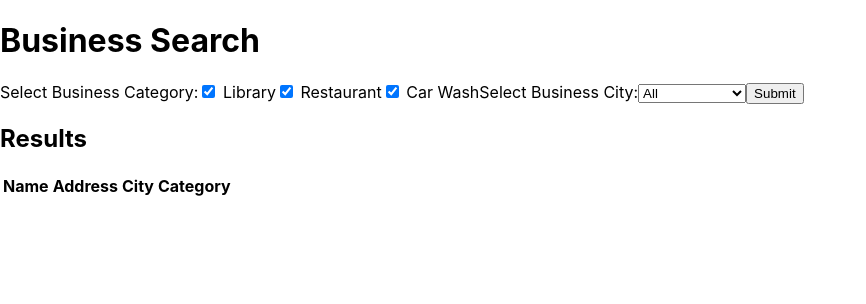
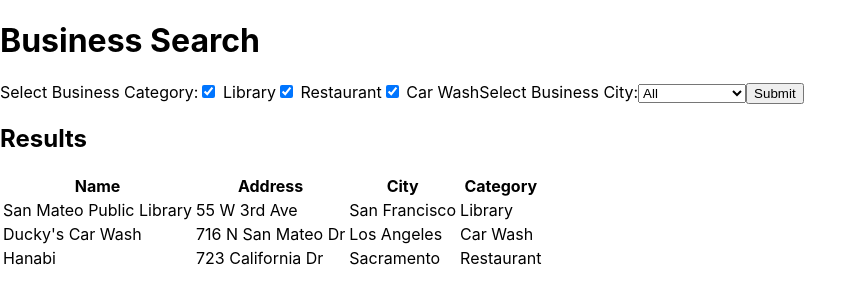
Before and after one commit to jpmckeown/Neo4jGraphQLbook, a React (Create React App) app in the folder web-react/: page / in a window 1280 px wide. Shown: the top 304 px of the page, without its empty margins (0-866 px from the left). Built offline with nearby package versions, Linux system fonts and the light colour scheme.

Commit message:
business filtered for Catgeory checkbox selected

```diff
--- a/web-react/src/BusinessSearch.js
+++ b/web-react/src/BusinessSearch.js
@@ -36,12 +36,20 @@
    }
 
    const filterBusinesses = () => {
+      const categories = ["Library", "Restaurant", "Car Wash"]
+      const getSelectedCategories = () => {
+         return categories.filter((c, index) => {
+            return selectedCategory[index]===true
+         })
+      }
+      const selectedCategories = getSelectedCategories()
+      console.log('categories',categories);
+      console.log('selectedCatgeories',selectedCategories);
+
       const categoryFiltered =
-      selectedCategory === "All"
-         ? businesses
-            : businesses.filter((b)=> {
-         return b.category === selectedCategory;
-            })
+         businesses.filter( (b)=> {
+            return selectedCategories.includes(b.category)
+      })
 
       const cityFiltered =
       selectedCity === "All" ? categoryFiltered
```
